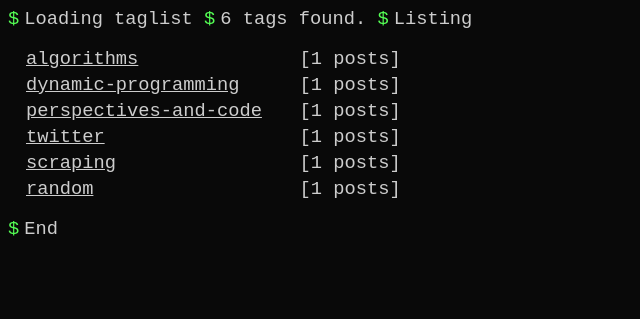
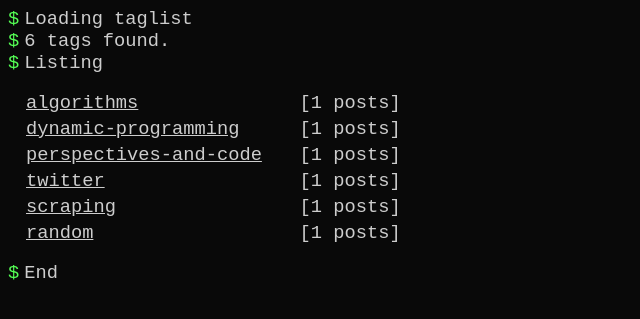
Before and after one commit to Acedev003/Blog, a Jekyll site: the page built from tags.md, in a window 1280 px wide. Shown: the top 319 px of the page, without its empty margins (0-640 px from the left). Built offline with Jekyll 4.4.1, drawn with Linux system fonts in a browser that asks for light colours.

Commit message:
Fix missing line break in tags page

```diff
--- a/_layouts/tags.html
+++ b/_layouts/tags.html
@@ -12,9 +12,9 @@
     {% assign taglist = taglist | concat: post.tags | uniq%}
     {% endfor %}
 
-    <div class="term">Loading taglist</div>
-    <div class="term">{{ site.tags | size }} tags found.</div>
-    <div class="term">Listing</div>
+    <div class="term">Loading taglist</div><br>
+    <div class="term">{{ site.tags | size }} tags found.</div><br>
+    <div class="term">Listing</div><br>
 
     <table style="padding: 15px;">
         {% for tag in taglist %}
```
